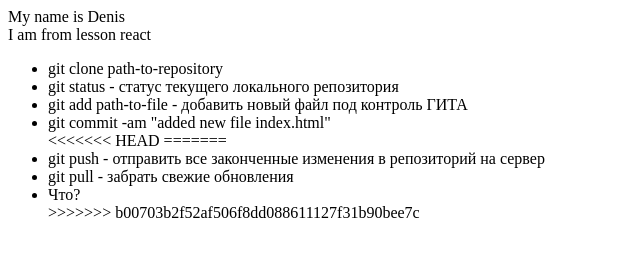
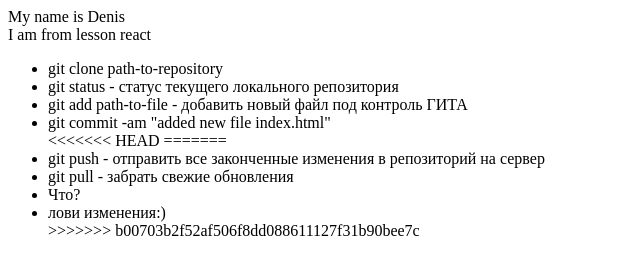
Before and after one commit to den987655/lesson-react, a plain HTML site: page index.html in a window 1280 px wide. Shown: the whole page, without its empty margins (0-640 px from the left). Drawn offline with Linux system fonts and the light colour scheme.

Commit message:
Made some changes

```diff
--- a/index.html
+++ b/index.html
@@ -17,6 +17,7 @@
         <li>git push - отправить все законченные изменения в репозиторий на сервер</li>
         <li>git pull - забрать свежие обновления</li>
         <li>Что?</li>
+        <li>лови изменения:)</li>
 >>>>>>> b00703b2f52af506f8dd088611127f31b90bee7c
     </ul>
 </div>
```
